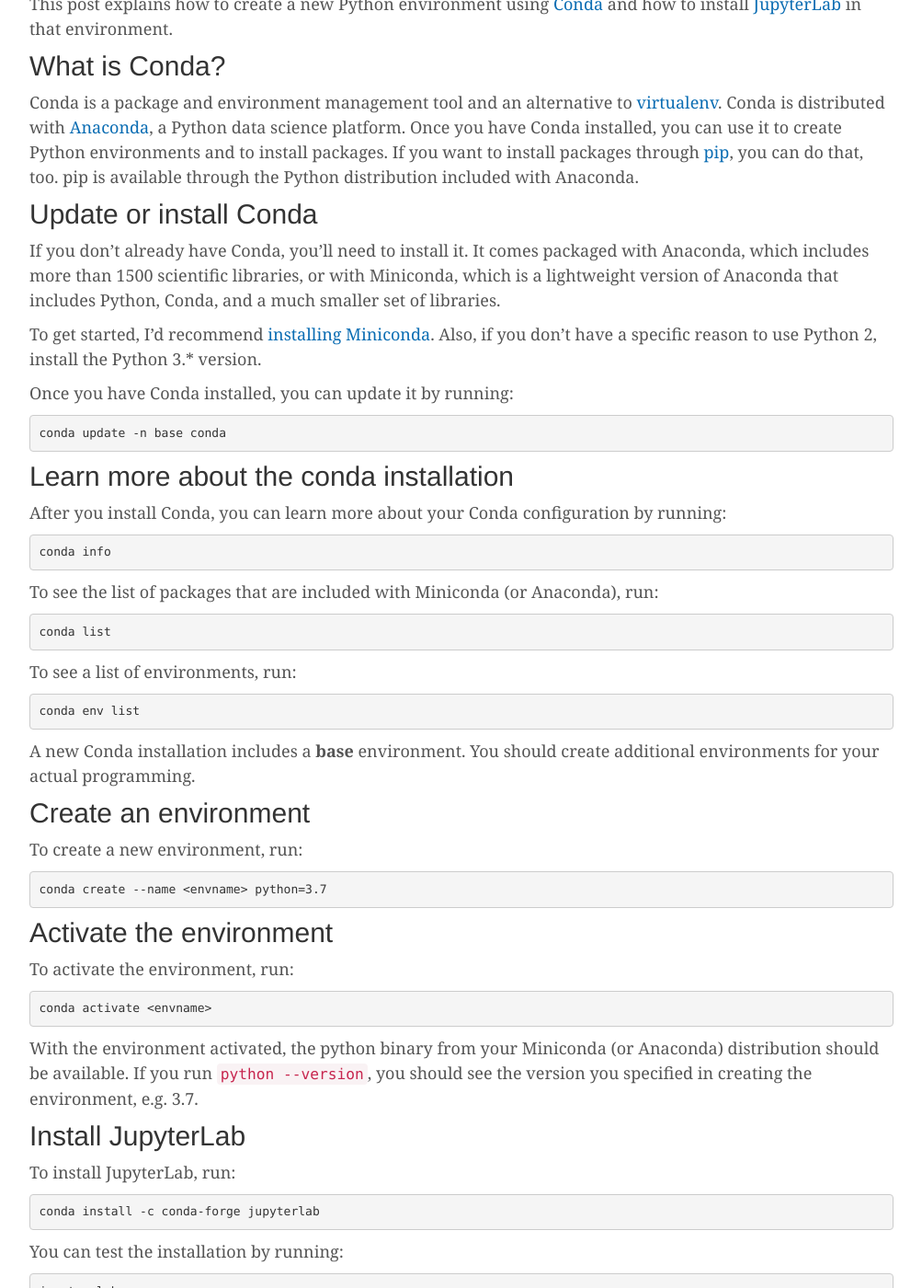
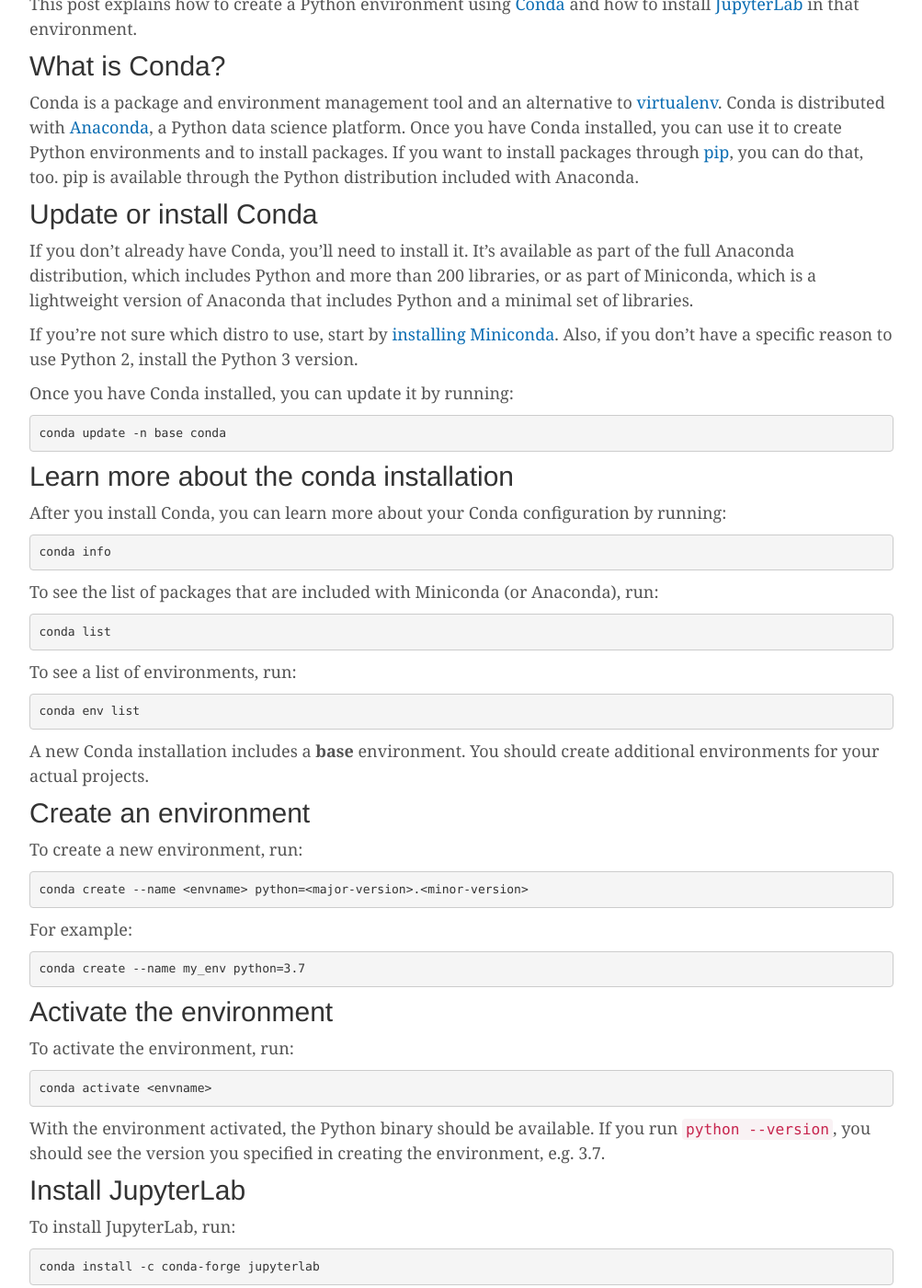
Before and after one commit to pcoet/pcoet.github.io, a Jekyll site: the page built from _posts/2019-12-01-py-quickstart.md, in a window 1280 px wide and 1400 px high, scrolled down 366 px. Shown: the whole window at 92% size, without its empty margins (138-1141 px from the left). Built offline with Jekyll 4.4.1, drawn with Linux system fonts in a browser that asks for light colours; some of the changed text lies outside the part shown.

Commit message:
tidied up changes to Python env post

```diff
--- a/_posts/2019-12-01-py-quickstart.md
+++ b/_posts/2019-12-01-py-quickstart.md
@@ -4,7 +4,7 @@
 last_updated: June 7, 2020
 ---
 
-This post explains how to create a new Python environment using [Conda](https://docs.conda.io/en/latest/) and how to install [JupyterLab](https://jupyterlab.readthedocs.io/en/stable/index.html) in that environment.
+This post explains how to create a Python environment using [Conda](https://docs.conda.io/en/latest/) and how to install [JupyterLab](https://jupyterlab.readthedocs.io/en/stable/index.html) in that environment.
 
 ## What is Conda?
 
@@ -12,9 +12,9 @@
 
 ## Update or install Conda
 
-If you don't already have Conda, you'll need to install it. It comes packaged with Anaconda, which includes more than 1500 scientific libraries, or with Miniconda, which is a lightweight version of Anaconda that includes Python, Conda, and a much smaller set of libraries.
+If you don't already have Conda, you'll need to install it. It's available as part of the full Anaconda distribution, which includes Python and more than 200 libraries, or as part of Miniconda, which is a lightweight version of Anaconda that includes Python and a minimal set of libraries.
 
-To get started, I'd recommend [installing Miniconda](https://docs.conda.io/en/latest/miniconda.html). Also, if you don't have a specific reason to use Python 2, install the Python 3.* version.
+If you're not sure which distro to use, start by [installing Miniconda](https://docs.conda.io/en/latest/miniconda.html). Also, if you don't have a specific reason to use Python 2, install the Python 3 version.
 
 Once you have Conda installed, you can update it by running:
 
@@ -34,13 +34,17 @@
 
     conda env list
 
-A new Conda installation includes a **base** environment. You should create additional environments for your actual programming.
+A new Conda installation includes a **base** environment. You should create additional environments for your actual projects.
 
 ## Create an environment
 
 To create a new environment, run:
 
-    conda create --name <envname> python=3.7
+    conda create --name <envname> python=<major-version>.<minor-version>
+
+For example:
+
+    conda create --name my_env python=3.7
 
 ## Activate the environment
 
@@ -48,7 +52,7 @@
 
     conda activate <envname>
 
-With the environment activated, the python binary from your Miniconda (or Anaconda) distribution should be available. If you run `python --version`, you should see the version you specified in creating the environment, e.g. 3.7.
+With the environment activated, the Python binary should be available. If you run `python --version`, you should see the version you specified in creating the environment, e.g. 3.7.
 
 ## Install JupyterLab
 
```
